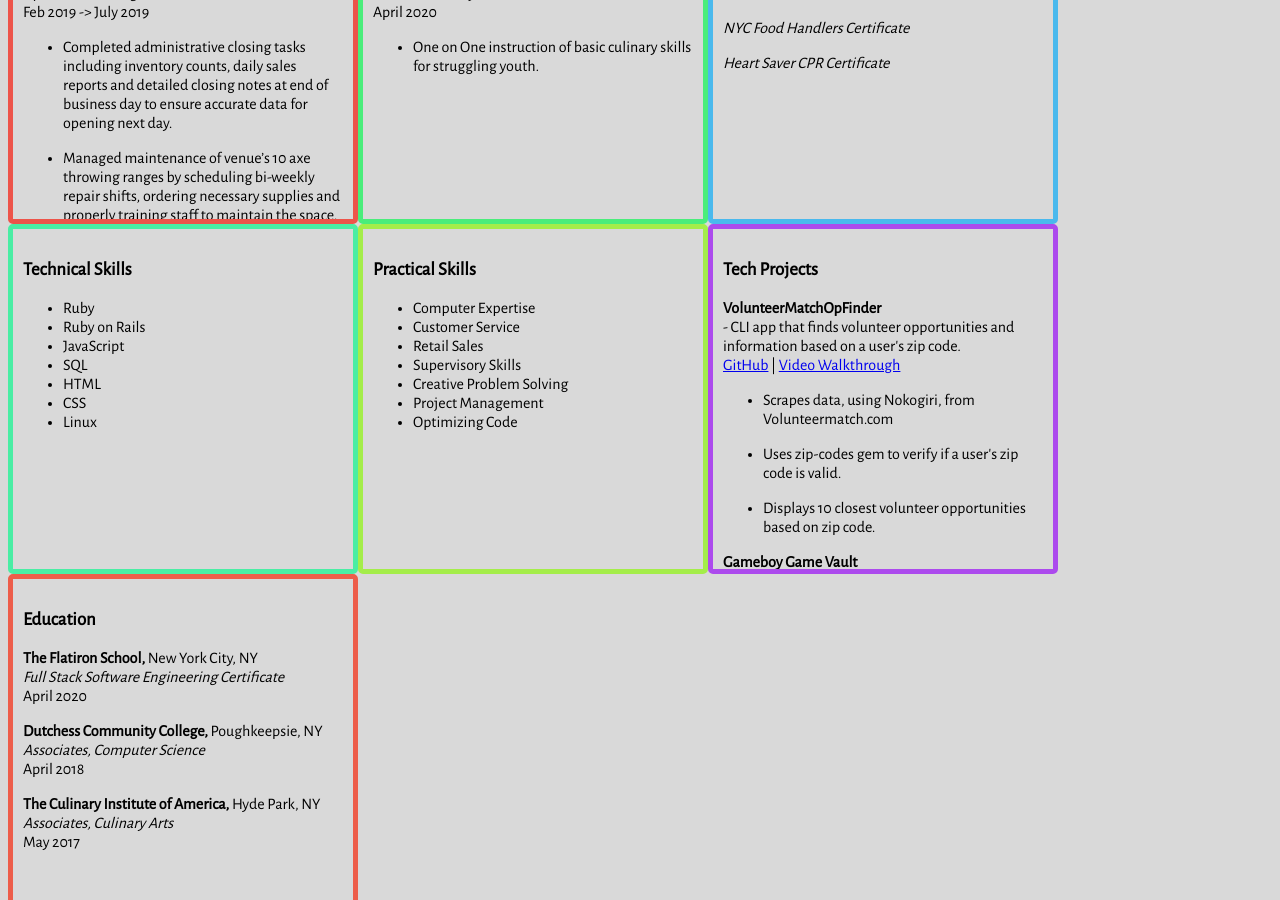
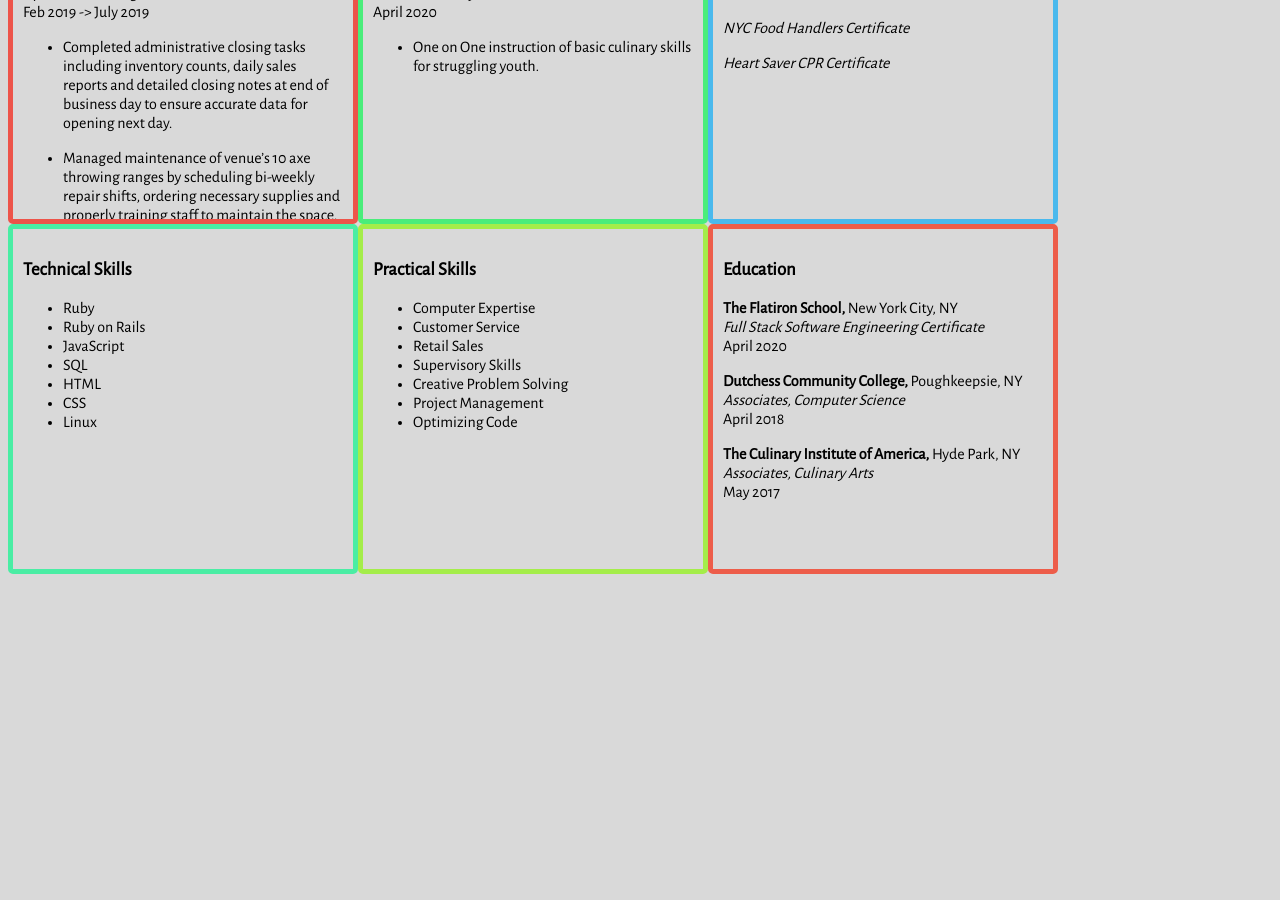
Before and after one commit to oglesbyanthony88/oglesbyanthony88.github.io, a Jekyll site: the page built from index.html, in a window 1280 px wide and 900 px high, scrolled down 654 px. Built offline with Jekyll 4.4.1, drawn with Linux system fonts in a browser that asks for light colours; after the commit the page ends 1236 px from its top, so only the background shows below that.

Commit message:
removed projects frome resume.

```diff
--- a/index.html
+++ b/index.html
@@ -129,48 +129,6 @@
 </ul>
 
   </div>
-  <div class="projects">
-
-<h3>Tech Projects</h3>
-
-<p><strong>VolunteerMatchOpFinder</strong>
-<br>
- - CLI app that finds volunteer opportunities and information based on a user&#39;s zip code.
- <br>
- <a href="https://github.com/oglesbyanthony88/VolunteerOpFinder">GitHub</a> | <a href="https://youtu.be/aSiHevRGCvk">Video Walkthrough</a>
- <br></p>
-
-<ul>
-<li><p>Scrapes data, using Nokogiri, from Volunteermatch.com</p></li>
-<li><p>Uses zip-codes gem to verify if a user&#39;s zip code is valid.</p></li>
-<li><p>Displays 10 closest volunteer opportunities based on zip code.</p></li>
-</ul>
-
-<p><strong>Gameboy Game Vault</strong>
-<br>
-- A Sinatra Web app that manages a personal inventory of Gameboy games using CRUD actions.
-<br>
-<a href="https://github.com/oglesbyanthony88/whatchadoin">GitHub</a> | <a href="https://youtu.be/myUSwYz7b3I">Video Walkthrough</a> | <a href="https://gameboy-game-vault.herokuapp.com/">Heroku</a></p>
-
-<ul>
-<li><p>Built using Ruby Sinatra to create a gameboy game storage system to track a personal inventory of games.</p></li>
-<li><p>Uses bcrypt gem to secure logins for users.</p></li>
-<li><p>Applies ActiveRecord to maintain a large database.</p></li>
-</ul>
-
-<p><strong>WhatchaDoin</strong>
-<br>
-- A Rails project management app with twitter-like features.
-<br>
-<a href="https://github.com/oglesbyanthony88/whatchadoin">GitHub</a> | <a href="https://youtu.be/j3ARO-tKOww">Video Walkthrough</a> | <a href="https://stark-waters-67219.herokuapp.com/">Heroku</a></p>
-
-<ul>
-<li><p>Uses Rails to create a large database to store user and admin data.</p></li>
-<li><p>Creates separate dashboards for Users and Admins.</p></li>
-<li><p>Utilizes  OAuth to identify and secure Admin logins.</p></li>
-</ul>
-
-  </div>
   </div>
   <div class="education">
 
```
